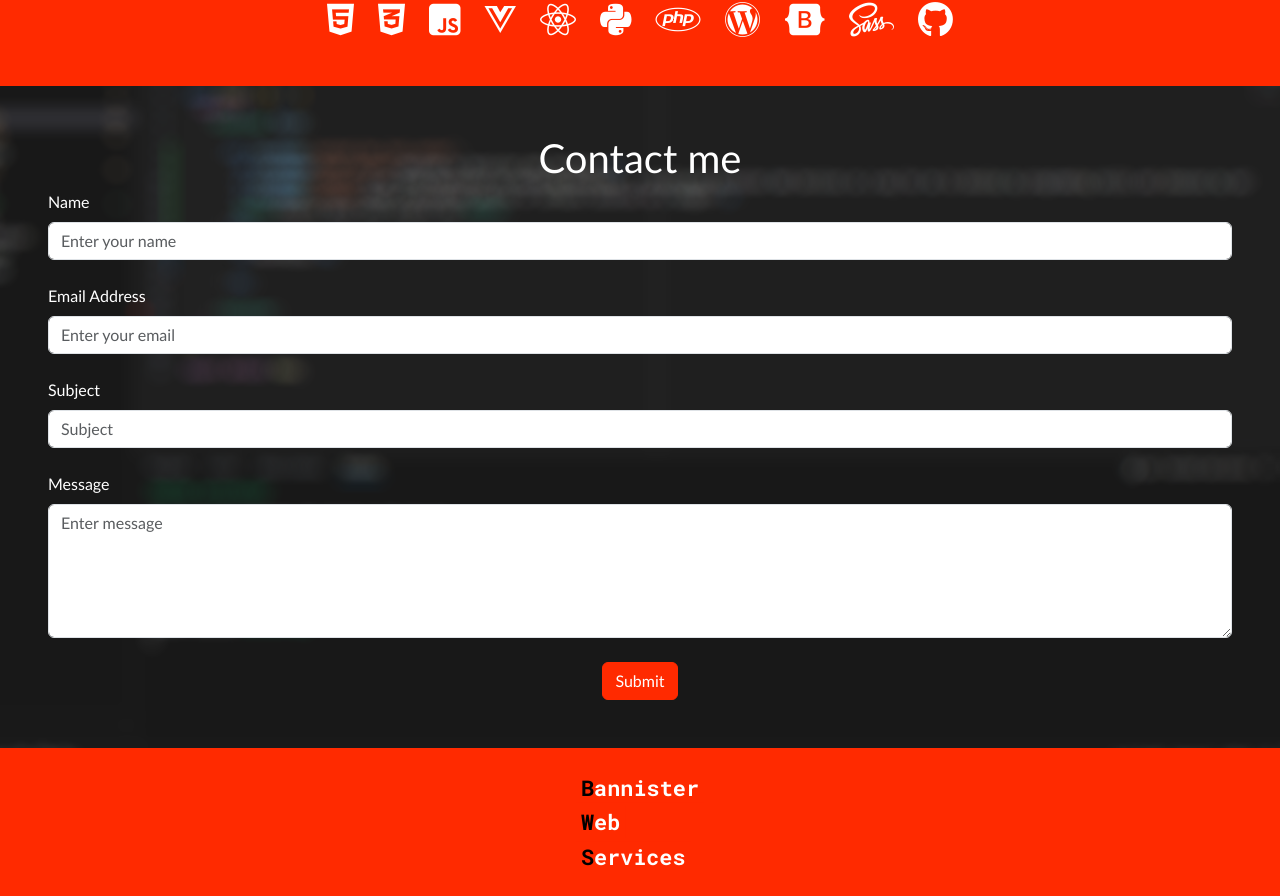
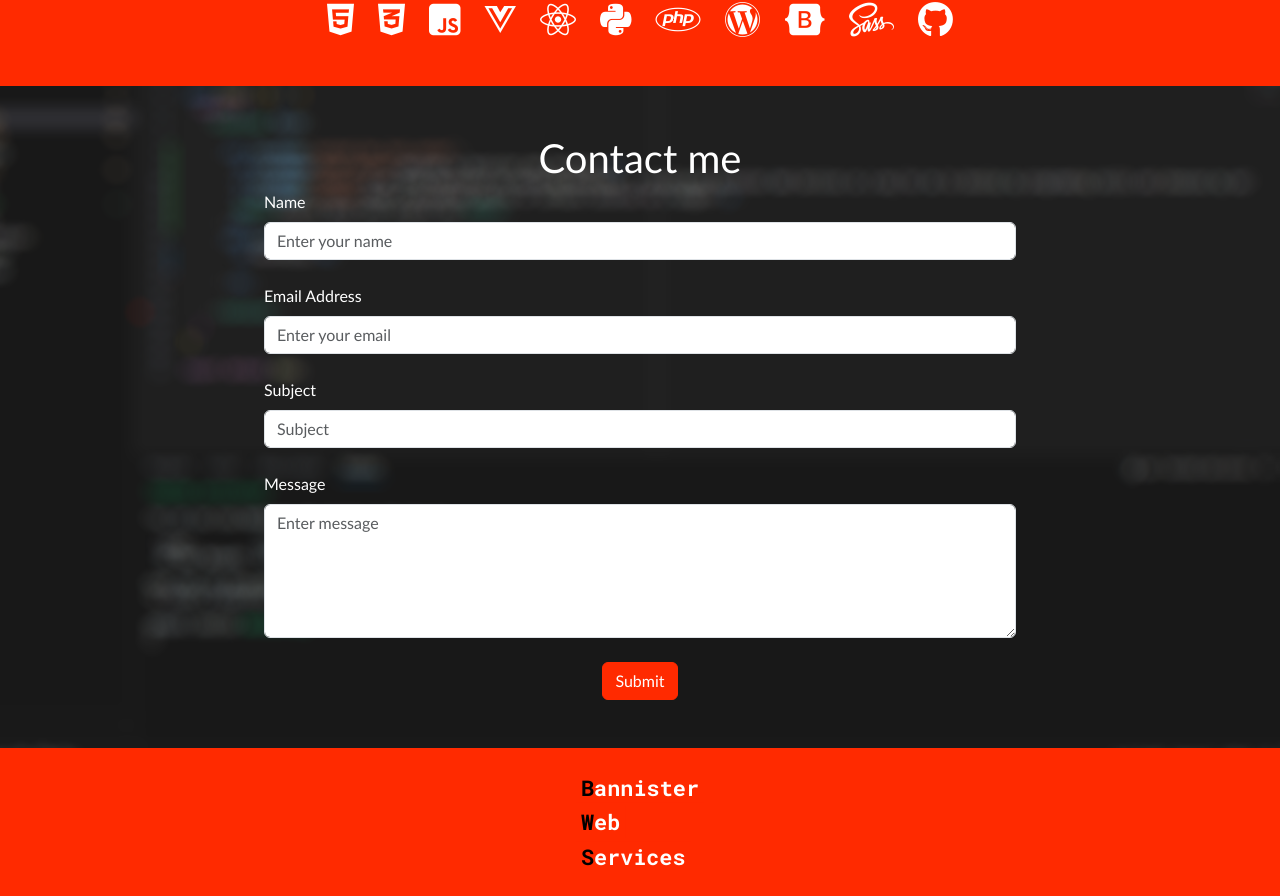
Before and after one commit to jban28/BannisterWebServices, a React (Vite) app: page / in a window 1280 px wide. Shown: the part 834-1730 px from the top of the page. Built offline with nearby package versions, Linux system fonts and the light colour scheme.

Commit message:
update class names in homepage to conform to BEM

```diff
--- a/src/pages/Home/Home.css
+++ b/src/pages/Home/Home.css
@@ -1,17 +1,11 @@
-.intro__text {
+.homepage__intro {
   margin-inline: auto;
   max-width: 752px;
   font-size: large;
   margin-bottom: 48px;
 }
 
-.intro__container {
-  background-color: white;
-  color: black;
-  padding: 48px;
-}
-
-.brand__bar {
+.homepage__brand-bar {
   max-width: 752px;
   margin-inline: auto;
   display: flex;
@@ -34,7 +28,7 @@
   background-color: var(--theme-main);
 }
 
-.homepage__content {
+.homepage--max-width {
   max-width: 752px;
   margin-inline: auto;
 }
--- a/src/pages/Home/Home.jsx
+++ b/src/pages/Home/Home.jsx
@@ -32,7 +32,7 @@ const Home = () => {
       <Navigation ref={navbarRef} opacity={navbarOpacity} />
 
       <div className="homepage__container homepage__container--white">
-        <p className="intro__text">
+        <p className="homepage__intro homepage--max-width">
           I am James Bannister, an aspiring developer. I established Bannister
           Web Services as a way for me to develop my programming skills and
           showcase my work. I provide free web and software development services
@@ -43,14 +43,14 @@ const Home = () => {
       </div>
 
       <div className="homepage__container homepage__container--theme">
-        <div className="brand__bar">
+        <div className="homepage__brand-bar">
           {arrBrands.map(({ id, label }) => (
             <BrandIcon key={id} id={id} label={label} />
           ))}
         </div>
       </div>
       <div className="homepage__container">
-        <ContactForm />
+        <ContactForm className="homepage--max-width"/>
       </div>
 
       <Footer />
```
